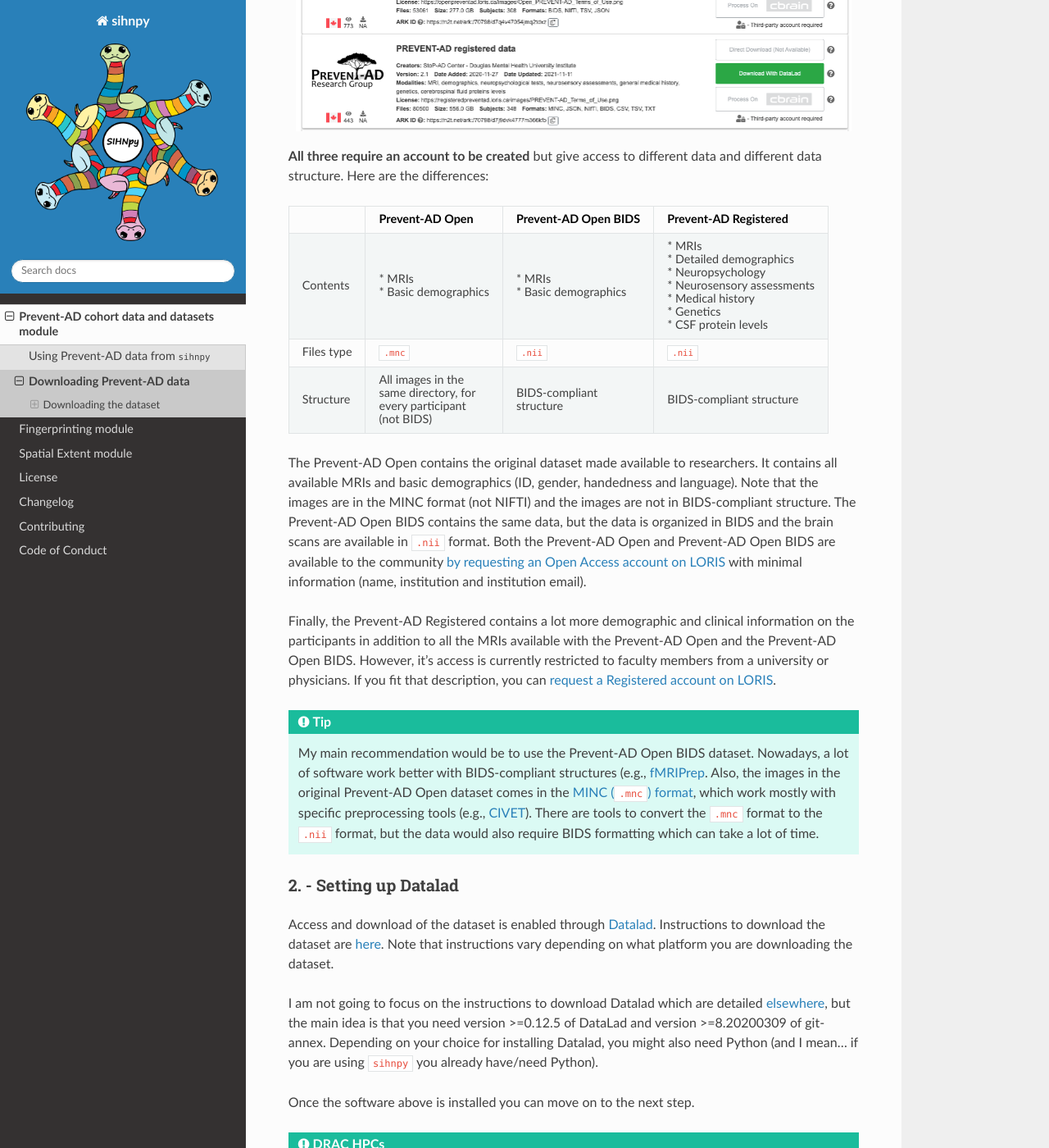
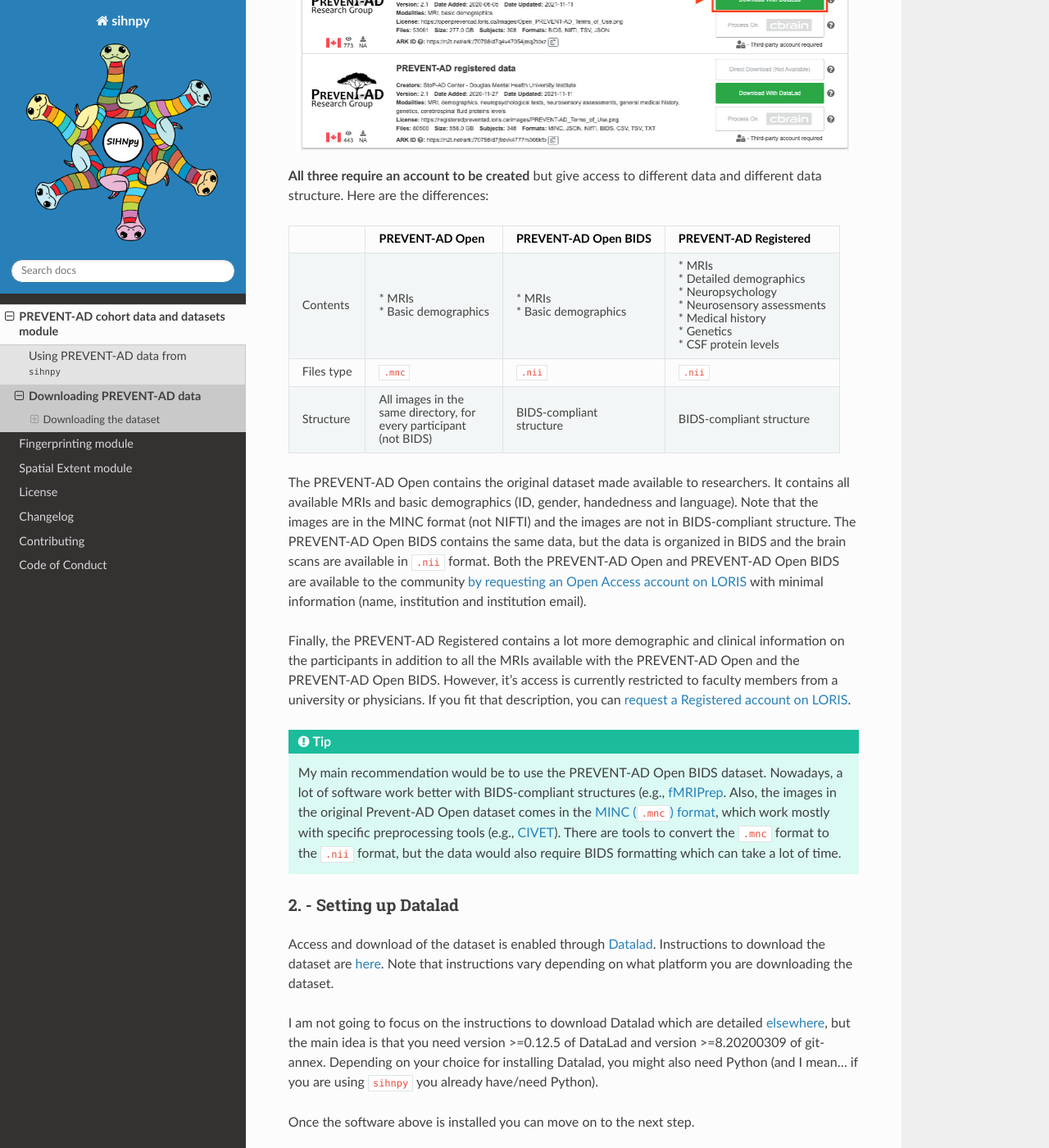
Before and after one commit to stong3/sihnpy, a Sphinx documentation site: the page built from docs/0.pad_data/download_pad_data.md, in a window 1280 px wide and 1400 px high, scrolled down 1536 px. Shown: the whole window at 82% size. Built offline with Sphinx 7.4.7 and the Read the Docs theme 2.0.0, drawn with Linux system fonts in a browser that asks for light colours; pages that are not in the unit, such as notebooks, are missing from menus; some of the changed text lies outside the part shown.

Commit message:
docs: fixed some typos and adjusted for clarity
Added a new "data type" section in the intro docs to clarify the type of data that can be fed to each module. Corrected "Prevent-AD" to "PREVENT-AD" throughout.

````diff
--- a/docs/0.pad_data/download_pad_data.md
+++ b/docs/0.pad_data/download_pad_data.md
@@ -1,6 +1,6 @@
-# Downloading Prevent-AD data
+# Downloading PREVENT-AD data
 
-When it comes to great quality data, the Prevent-AD cohort has got your back. Multi-modal imaging? Yearly visits up to four years? What more can one neuroimager ask for?
+When it comes to great quality data, the PREVENT-AD cohort has got your back. Multi-modal imaging? Yearly visits up to four years? What more can one neuroimager ask for?
 
 The main issue comes down to... well... actually downloading and preprocessing it. It's sheer size gives my personal computer's processor anxiety and the time it would take to process everything gives ME anxiety.
 
@@ -15,7 +15,7 @@
 ## Downloading the dataset
 ### 1. - Navigating the Canadian Open Neuroscience Platform
 
-The open data from the Prevent-AD cohort is made available through the [Canadian Open Neuroscience Platform portal](https://portal.conp.ca/).
+The open data from the PREVENT-AD cohort is made available through the [Canadian Open Neuroscience Platform portal](https://portal.conp.ca/).
 
 ```{image} ../images/conp_portal.png
 :align: center
@@ -24,7 +24,7 @@
 
 As you'll see when you click on data there is a lot of different dataset (don't be shy... you know you want to look at all the data that are at your fingertips!). Most of them are downloaded in the same way that I will present below so feel free to use the documentation for another CONP dataset if you need.
 
-In the search bar, if you look for "Prevent-AD", you will notice that there are three different choices:
+In the search bar, if you look for "PREVENT-AD", you will notice that there are three different choices:
 
 ```{image} ../images/pad_data_choice.png
 :align: center
@@ -34,18 +34,18 @@
 
 **All three require an account to be created** but give access to different data and different data structure. Here are the differences:
 
-| | Prevent-AD Open  | Prevent-AD Open BIDS | Prevent-AD Registered|
+| | PREVENT-AD Open  | PREVENT-AD Open BIDS | PREVENT-AD Registered|
 |------------|-----------|-----------|---------------|
 | Contents   | * MRIs<br>* Basic demographics | * MRIs<br>* Basic demographics | * MRIs<br>* Detailed demographics<br>* Neuropsychology<br>* Neurosensory assessments<br>* Medical history<br>* Genetics<br>* CSF protein levels |
 | Files type | `.mnc`  | `.nii`  | `.nii` |
 | Structure  | All images in the<br>same directory, for<br>every participant <br>(not BIDS) | BIDS-compliant<br>structure   | BIDS-compliant structure |
 
-The Prevent-AD Open contains the original dataset made available to researchers. It contains all available MRIs and basic demographics (ID, gender, handedness and language). Note that the images are in the MINC format (not NIFTI) and the images are not in BIDS-compliant structure. The Prevent-AD Open BIDS contains the same data, but the data is organized in BIDS and the brain scans are available in `.nii` format. Both the Prevent-AD Open and Prevent-AD Open BIDS are available to the community [by requesting an Open Access account on LORIS](https://openpreventad.loris.ca/login/request-account/) with minimal information (name, institution and institution email).
+The PREVENT-AD Open contains the original dataset made available to researchers. It contains all available MRIs and basic demographics (ID, gender, handedness and language). Note that the images are in the MINC format (not NIFTI) and the images are not in BIDS-compliant structure. The PREVENT-AD Open BIDS contains the same data, but the data is organized in BIDS and the brain scans are available in `.nii` format. Both the PREVENT-AD Open and PREVENT-AD Open BIDS are available to the community [by requesting an Open Access account on LORIS](https://openpreventad.loris.ca/login/request-account/) with minimal information (name, institution and institution email).
 
-Finally, the Prevent-AD Registered contains a lot more demographic and clinical information on the participants in addition to all the MRIs available with the Prevent-AD Open and the Prevent-AD Open BIDS. However, it's access is currently restricted to faculty members from a university or physicians. If you fit that description, you can [request a Registered account on LORIS](https://registeredpreventad.loris.ca/).
+Finally, the PREVENT-AD Registered contains a lot more demographic and clinical information on the participants in addition to all the MRIs available with the PREVENT-AD Open and the PREVENT-AD Open BIDS. However, it's access is currently restricted to faculty members from a university or physicians. If you fit that description, you can [request a Registered account on LORIS](https://registeredpreventad.loris.ca/).
 
 ```{tip}
-My main recommendation would be to use the Prevent-AD Open BIDS dataset. Nowadays, a lot of software work better with BIDS-compliant structures (e.g., [fMRIPrep](https://fmriprep.org/en/stable/). Also, the images in the original Prevent-AD Open dataset comes in the [MINC (`.mnc`) format](http://bic-mni.github.io/), which work mostly with specific preprocessing tools (e.g., [CIVET](https://www.bic.mni.mcgill.ca/ServicesSoftware/CIVET-2-1-0-Table-of-Contents)). There are tools to convert the `.mnc` format to the `.nii` format, but the data would also require BIDS formatting which can take a lot of time.
+My main recommendation would be to use the PREVENT-AD Open BIDS dataset. Nowadays, a lot of software work better with BIDS-compliant structures (e.g., [fMRIPrep](https://fmriprep.org/en/stable/). Also, the images in the original Prevent-AD Open dataset comes in the [MINC (`.mnc`) format](http://bic-mni.github.io/), which work mostly with specific preprocessing tools (e.g., [CIVET](https://www.bic.mni.mcgill.ca/ServicesSoftware/CIVET-2-1-0-Table-of-Contents)). There are tools to convert the `.mnc` format to the `.nii` format, but the data would also require BIDS formatting which can take a lot of time.
 ```
 
 ### 2. - Setting up Datalad
@@ -79,12 +79,12 @@
 
 ### 3. - Downloading the data
 
-Now is the fun (but a bit long) part: downloading the data. From this point on, there isn't really any difference between the three Prevent-AD datasets. The steps are exactly the same and are all [detailed here](https://portal.conp.ca/dataset?id=projects/preventad-open-bids). If you are using a Python based installation of Datalad, make sure the Python environment is sourced before executing the command (this happened to me many times...)
+Now is the fun (but a bit long) part: downloading the data. From this point on, there isn't really any difference between the three PREVENT-AD datasets. The steps are exactly the same and are all [detailed here](https://portal.conp.ca/dataset?id=projects/preventad-open-bids). If you are using a Python based installation of Datalad, make sure the Python environment is sourced before executing the command (this happened to me many times...)
 
 ```bash
 $ datalad install https://github.com/CONP-PCNO/conp-dataset.git #Step 1 - Installs the directory structure for the CONP
 $ cd conp-dataset                                               #Step 2 - Go to the directory
-$ datalad install projects/preventad-open-bids                  #Step 3 - Install specifically the Prevent-AD dataset you need
+$ datalad install projects/preventad-open-bids                  #Step 3 - Install specifically the PREVENT-AD dataset you need
 $ cd projects/preventad-open-bids/BIDS_dataset                  #Step 4 - Move to the BIDS directory you just installed (more details on this below)
 ```
 
@@ -102,7 +102,7 @@
 
 You might think "Wow! That was so fast! Since when has my internet provider upgraded my internet to download hundreds of GBs in seconds/minutes?".
 
-Think again. Datalad works by downloading the directory structure of the Prevent-AD Open BIDS dataset with instructions on how to download it, but the commands above **do not actually download the data**. It's basically like if a turkey was missing its stuffing (a.k.a. the best part of turkey) but came with instructions on how to get the stuffing. If you do the following command, you should see this on your terminal:
+Think again. Datalad works by downloading the directory structure of the PREVENT-AD Open BIDS dataset with instructions on how to download it, but the commands above **do not actually download the data**. It's basically like if a turkey was missing its stuffing (a.k.a. the best part of turkey) but came with instructions on how to get the stuffing. If you do the following command, you should see this on your terminal:
 
 ```bash
 $ ls -l
````
Also changed, not shown: README.md (+3 -3 lines), docs/0.pad_data/index.md (+1 -1 lines), docs/1.fingerprinting/fp_intro.md (+6 -0 lines), docs/0.pad_data/datasets_usage.ipynb, docs/1.fingerprinting/fingerprinting_module.ipynb.
